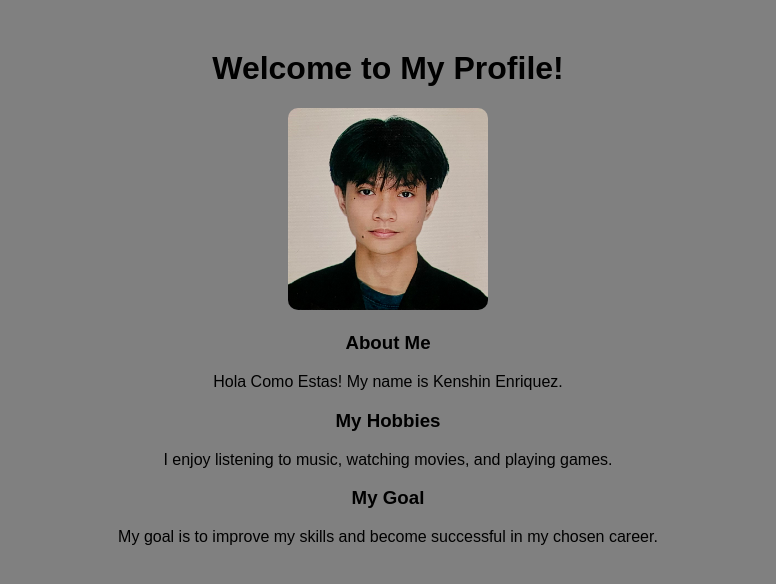
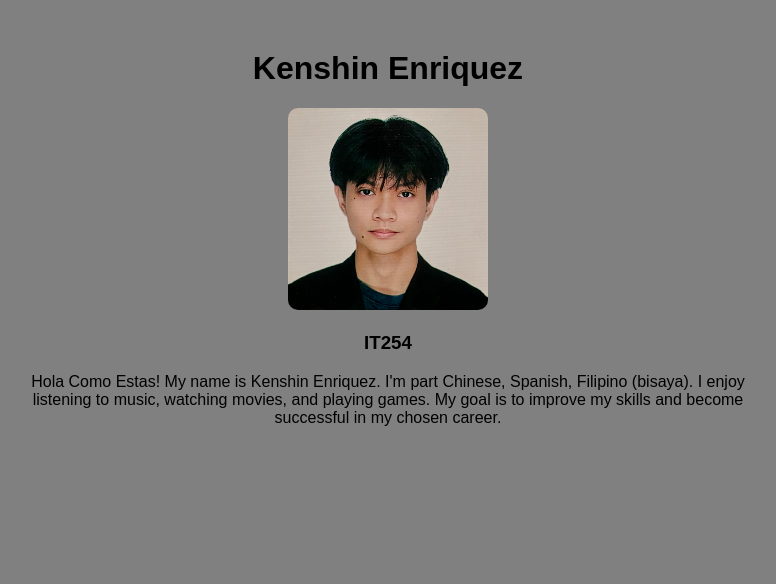
Before and after one commit to knshxin/my-profile, a plain HTML site: page profile.html in a window 1280 px wide. Shown: the whole page, without its empty margins (252-1028 px from the left). Drawn offline with Linux system fonts and the light colour scheme.

Commit message:
My Personal Profile

```diff
--- a/profile.html
+++ b/profile.html
@@ -27,18 +27,13 @@
 
     <div class="profile">
 
-        <h1>Welcome to My Profile!</h1>
+        <h1>Kenshin Enriquez</h1>
 
         <img src="my_picture.jpg" width="200" alt="My Picture">
 
-        <h3>About Me</h3>
-        <p>Hola Como Estas! My name is Kenshin Enriquez.</p>
-
-        <h3>My Hobbies</h3>
-        <p>I enjoy listening to music, watching movies, and playing games.</p>
-
-        <h3>My Goal</h3>
-        <p>My goal is to improve my skills and become successful in my chosen career.</p>
+        <h3>IT254</h3>
+        <p>Hola Como Estas! My name is Kenshin Enriquez. I'm part Chinese, Spanish, Filipino (bisaya).
+            I enjoy listening to music, watching movies, and playing games. My goal is to improve my skills and become successful in my chosen career.</p>
 
     </div>
 
```
